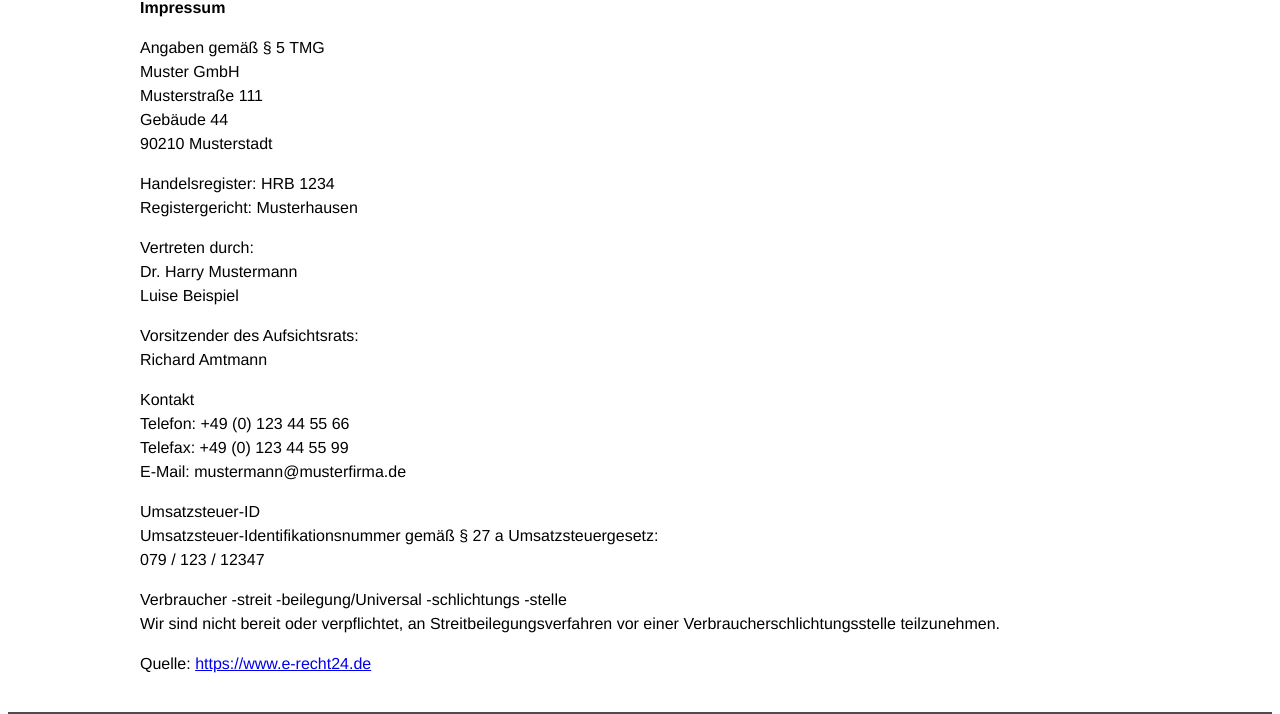
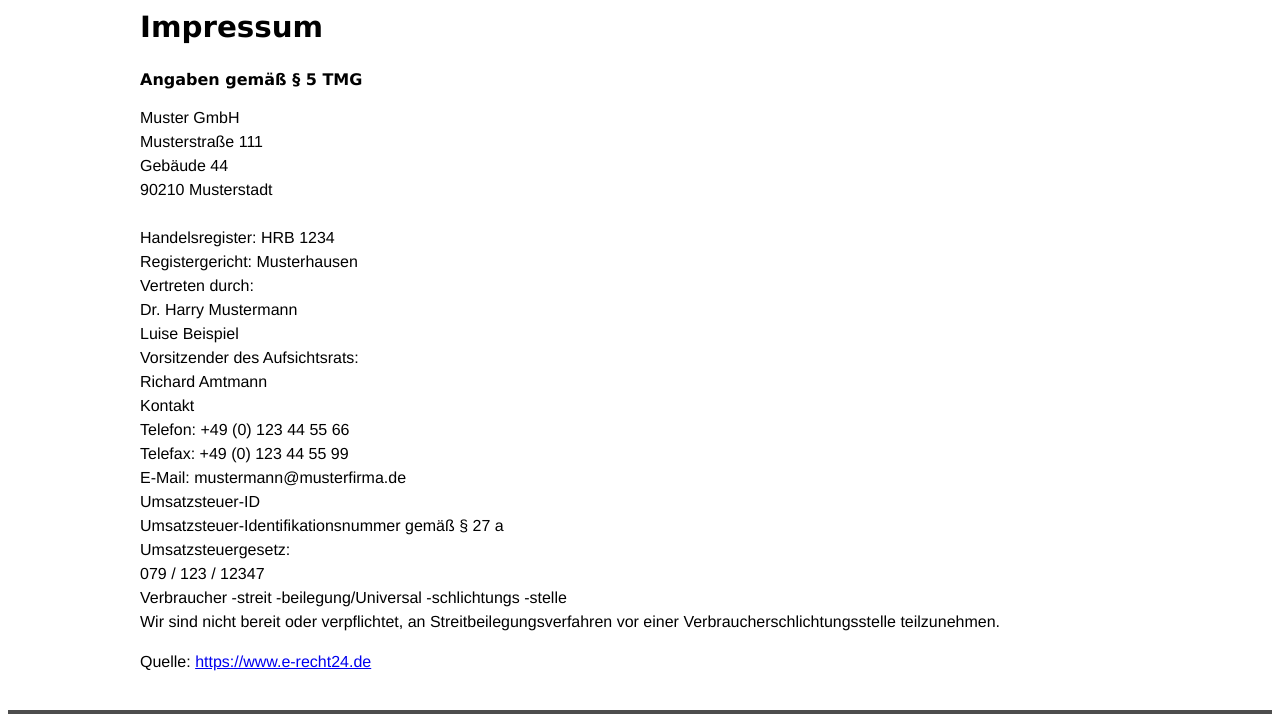
Before and after one commit to Schaibles/https-github.com-Schaibles-Portfolio_Webprogramming, a website: page impressum.html in a window 1280 px wide. Shown: the part 103-817 px from the top of the page. Drawn offline with Linux system fonts and the light colour scheme.

Commit message:
2 files modified

```diff
--- a/css/impressum.css
+++ b/css/impressum.css
@@ -0,0 +1,20 @@
+h1{
+  font-family:'Lucida Sans', 'Lucida Sans Regular', 'Lucida Grande', 'Lucida Sans Unicode', Geneva, Verdana, sans-serif
+  ;font-size: 22pt;
+  font-weight: bold;
+}
+
+h2{
+  font-family: 'Lucida Sans', 'Lucida Sans Regular', 'Lucida Grande', 'Lucida Sans Unicode', Geneva, Verdana, sans-serif;
+  font-size: 12pt;
+  font-weight: bold;
+}
+
+
+span{
+  display: block;
+}
+
+.impressum-block{
+  word-break: break-all;
+}
--- a/impressum.html
+++ b/impressum.html
@@ -22,54 +22,57 @@
   <h1>
     Impressum
   </h1>
-  <div class="content">
-    <div>
-      <p>
-        Angaben gem&auml;&szlig; &sect; 5 TMG<br>
-        Muster GmbH<br>
-        Musterstra&szlig;e 111<br>
-        Geb&auml;ude 44<br>
-        90210 Musterstadt<br>
-      </p>
+  <h2>
+  Angaben gem&auml;&szlig; &sect; 5 TMG
+  </h2>
 
-      <p>
-        Handelsregister: HRB 1234<br>
-        Registergericht: Musterhausen<br>
-      </p>
+  <div class="impressum-block">
+    <span>Muster GmbH</span>
+    <span>Musterstra&szlig;e 111</span>
+    <span>Geb&auml;ude 44</span>
+    <span>90210 Musterstadt</span><br>
+  </div>
 
-      <p>
-      Vertreten durch:<br>
-      Dr. Harry Mustermann<br>
-      Luise Beispiel<br>
-      </p>
+  <div class="impressum-block">
+    <span>Handelsregister: HRB 1234</span>
+    <span>Registergericht: Musterhausen</span>
+  </div>
 
-      <p>
-      Vorsitzender des Aufsichtsrats:<br>
-      Richard Amtmann<br>
-      </p>
+  <div class="impressum-block">
+    <span>Vertreten durch:</span>
+    <span>Dr. Harry Mustermann</span>
+    <span>Luise Beispiel</span>
+  </div>
 
-      <p>
-      Kontakt<br>
-      Telefon: +49 (0) 123 44 55 66<br>
-      Telefax: +49 (0) 123 44 55 99<br>
-      E-Mail: mustermann@musterfirma.de<br>
-      </p>
+  <div class="impressum-block">
+    <span>Vorsitzender des Aufsichtsrats:</span>
+    <span>Richard Amtmann</span>
+  </div>
 
-      <p>
-      Umsatzsteuer-ID<br>
-      Umsatzsteuer-Identifikationsnummer gem&auml;&szlig; &sect; 27 a Umsatzsteuergesetz:<br>
-      079 / 123 / 12347
-      </p>
+  <div class="impressum-block">
+    <span>Kontakt</span>
+    <span>Telefon: +49 (0) 123 44 55 66</span>
+    <span>Telefax: +49 (0) 123 44 55 99</span>
+    <span>E-Mail: mustermann@musterfirma.de</span>
+  </div>
 
-      <p>
-      Verbraucher&nbsp;-streit&nbsp;­-beilegung/Universal&nbsp;-­schlichtungs&nbsp;-­stelle<br>
-      Wir sind nicht bereit oder verpflichtet, an Streitbeilegungsverfahren vor einer Verbraucherschlichtungsstelle teilzunehmen.<br>
-      </p>
+
+  <div class="impressum-block">
+    <span>Umsatzsteuer-ID</span>
+    <span>Umsatzsteuer-Identifikationsnummer gem&auml;&szlig; &sect; 27 a</span> <span>Umsatzsteuergesetz:</span>
+    <span>079 / 123 / 12347</span>
+  </div>
+
+
+  <div class="impressum-block">
+    <span>Verbraucher&nbsp;-streit&nbsp;­-beilegung/Universal&nbsp;-­schlichtungs&nbsp;-­stelle</span>
+    <span>Wir sind nicht bereit oder verpflichtet, an Streitbeilegungsverfahren vor einer Verbraucherschlichtungsstelle teilzunehmen.</span>
+  </div>
+
 
   <div>
     <p>
       Quelle:
-
         <a href="https://www.e-recht24.de">
             https://www.e-recht24.de
         </a>
```
Lines whose indentation alone changed are shown as unchanged.
